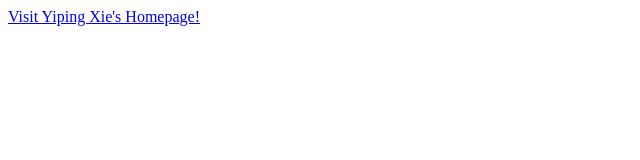
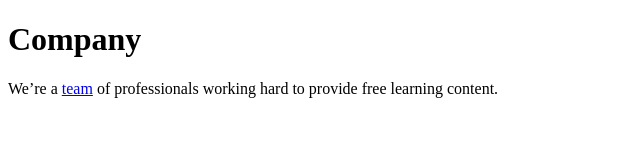
Before and after one commit to xyp8023/xyp8023.github.io, a plain HTML site: page index.html in a window 1280 px wide. Shown: the whole page, without its empty margins (0-640 px from the left). Drawn offline with Linux system fonts and the light colour scheme.

Commit message:
Update index.html

```diff
--- a/index.html
+++ b/index.html
@@ -1 +1,15 @@
-<a href="https://www.yipingxie.space/">Visit Yiping Xie's Homepage!</a>
+<!-- <a href="https://www.yipingxie.space/">Visit Yiping Xie's Homepage!</a> -->
+<!DOCTYPE html>
+<html>
+   <head>
+      <title>HTML Hyperlinks</title>
+   </head>
+
+   <body>
+      <h1>Company</h1>
+      <p>
+         We’re a <a href="/about/about_team.htm">team</a> of professionals working
+         hard to provide free learning content.
+      </p>
+   </body>
+</html>
```
